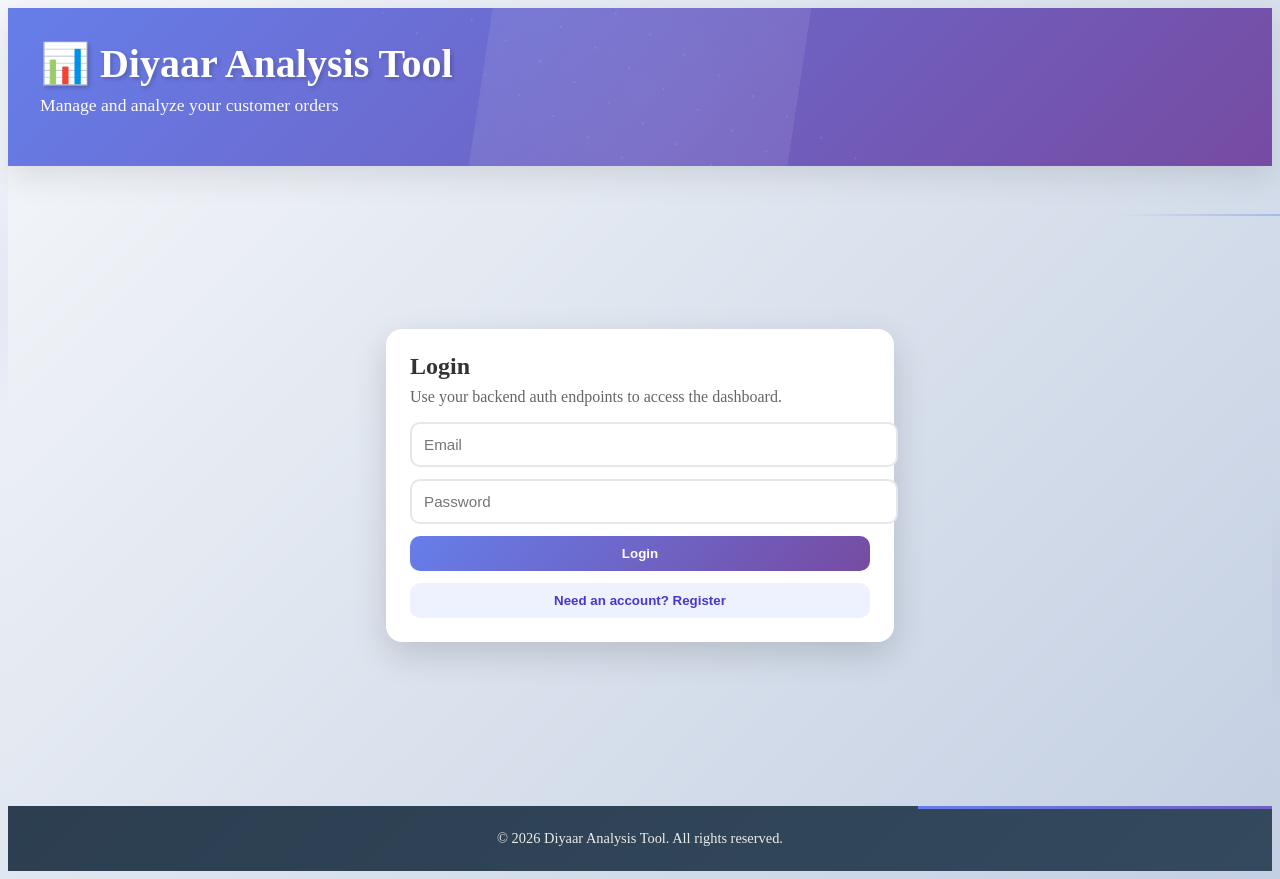
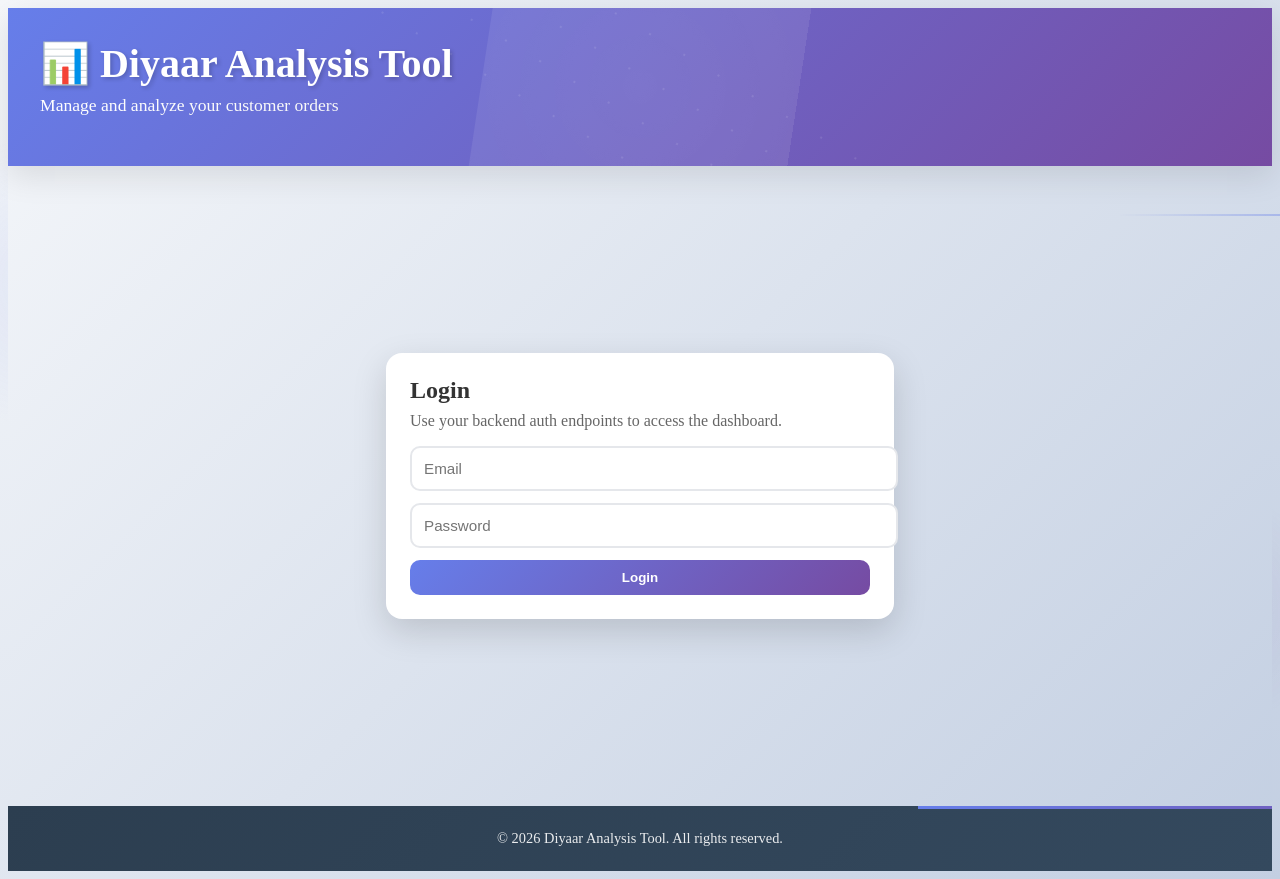
Before and after one commit to Axmedbadr/fronent-diyaar, a React (Vite) app: page /login in a window 1280 px wide. Shown: the top 879 px of the page. Built offline with nearby package versions, Linux system fonts and the light colour scheme; no server answers.

Commit message:
modiefed loginf form

```diff
--- a/src/pages/Login.jsx
+++ b/src/pages/Login.jsx
@@ -77,15 +77,8 @@ export default function Login() {
             {loading ? "Please wait..." : mode === "login" ? "Login" : "Register"}
           </button>
         </form>
-        <button
-          type="button"
-          className="toggle-auth-btn"
-          onClick={() => setMode((prev) => (prev === "login" ? "register" : "login"))}
-        >
-          {mode === "login"
-            ? "Need an account? Register"
-            : "Already have an account? Login"}
-        </button>
+
+
       </div>
     </div>
   );
```
